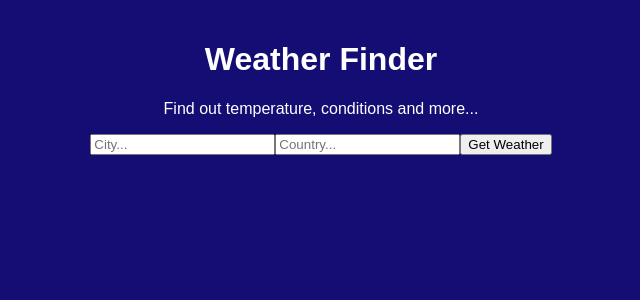
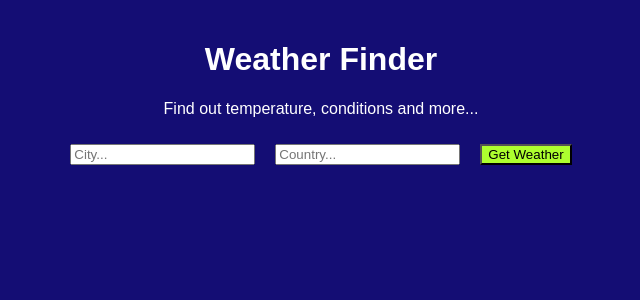
Before and after one commit to piotryfon/weather-app, a React (Create React App) app: page / in a window 1280 px wide. Shown: the top 300 px of the page, without its empty margins (319-959 px from the left). Built offline with nearby package versions, Linux system fonts and the light colour scheme; the HTML template or start-up script is replaced by a standard one.

Commit message:
zamiana http na https i style do input

```diff
--- a/src/App.js
+++ b/src/App.js
@@ -21,8 +21,8 @@ class App extends React.Component {
         e.preventDefault();
         const city = e.target.elements.city.value;
         const country = e.target.elements.country.value;
-        const api_call = await fetch(`http://api.openweathermap.org/data/2.5/weather?q=${city},${country}&appid=${API_KEY}&units=metric`);
-        const api_call_1 = await fetch(`http://api.openweathermap.org/data/2.5/forecast?q=${city},${country}&appid=${API_KEY}&units=metric`)
+        const api_call = await fetch(`https://api.openweathermap.org/data/2.5/weather?q=${city},${country}&appid=${API_KEY}&units=metric`);
+        const api_call_1 = await fetch(`https://api.openweathermap.org/data/2.5/forecast?q=${city},${country}&appid=${API_KEY}&units=metric`)
         const data = await api_call.json();
         const data1 = await api_call_1.json();
         if(city && country) {
--- a/src/components/Form.js
+++ b/src/components/Form.js
@@ -3,9 +3,9 @@ import React from 'react';
 const Form = props => (
 
     <form onSubmit={props.getWeather}>
-        <input type="text" name="city" placeholder="City..."/>
-        <input type="text" name="country" placeholder="Country..."/>
-        <button>Get Weather</button>
+        <input className="input" type="text" name="city" placeholder="City..."/>
+        <input  className="input"type="text" name="country" placeholder="Country..."/>
+        <button className="input btn">Get Weather</button>
     </form>
 );
 export default Form;
--- a/src/index.css
+++ b/src/index.css
@@ -11,3 +11,9 @@ body {
     padding: 20px;
     text-align: center;
   }
+  .input{
+    margin: 10px;
+  }
+  .btn{
+    background-color: greenyellow;
+  }
```
